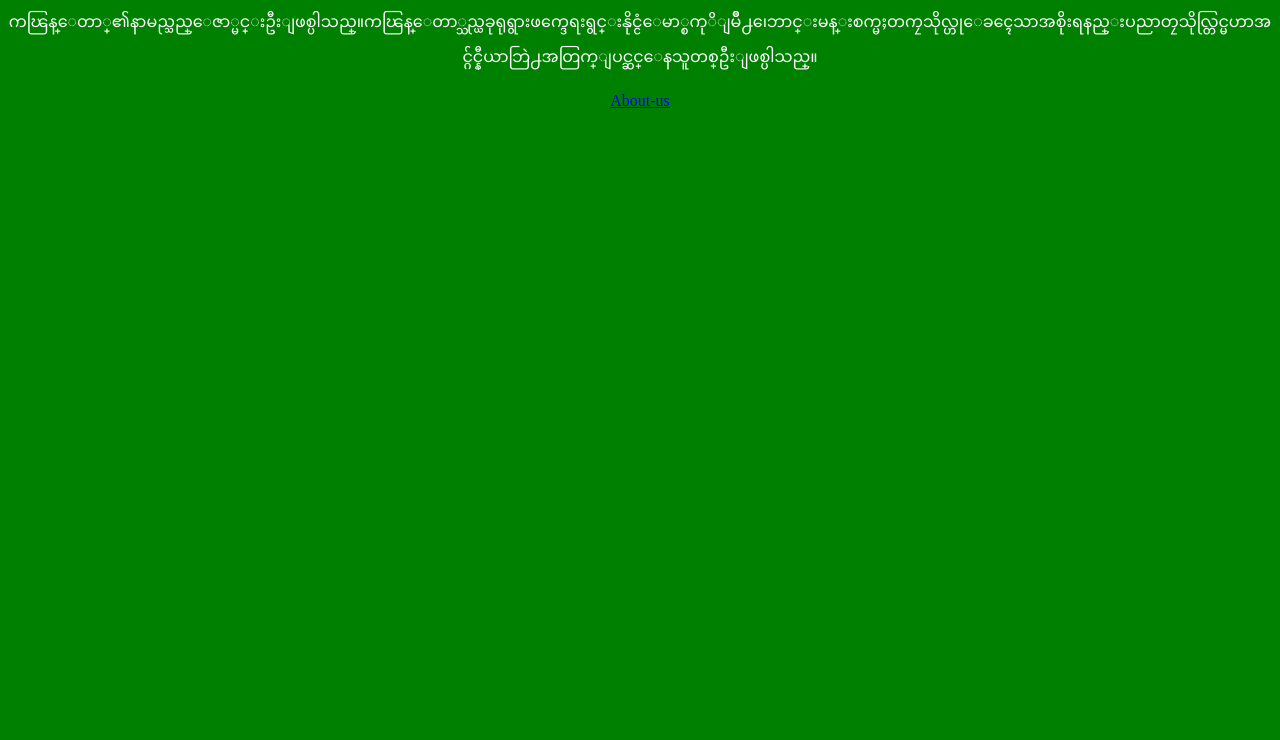
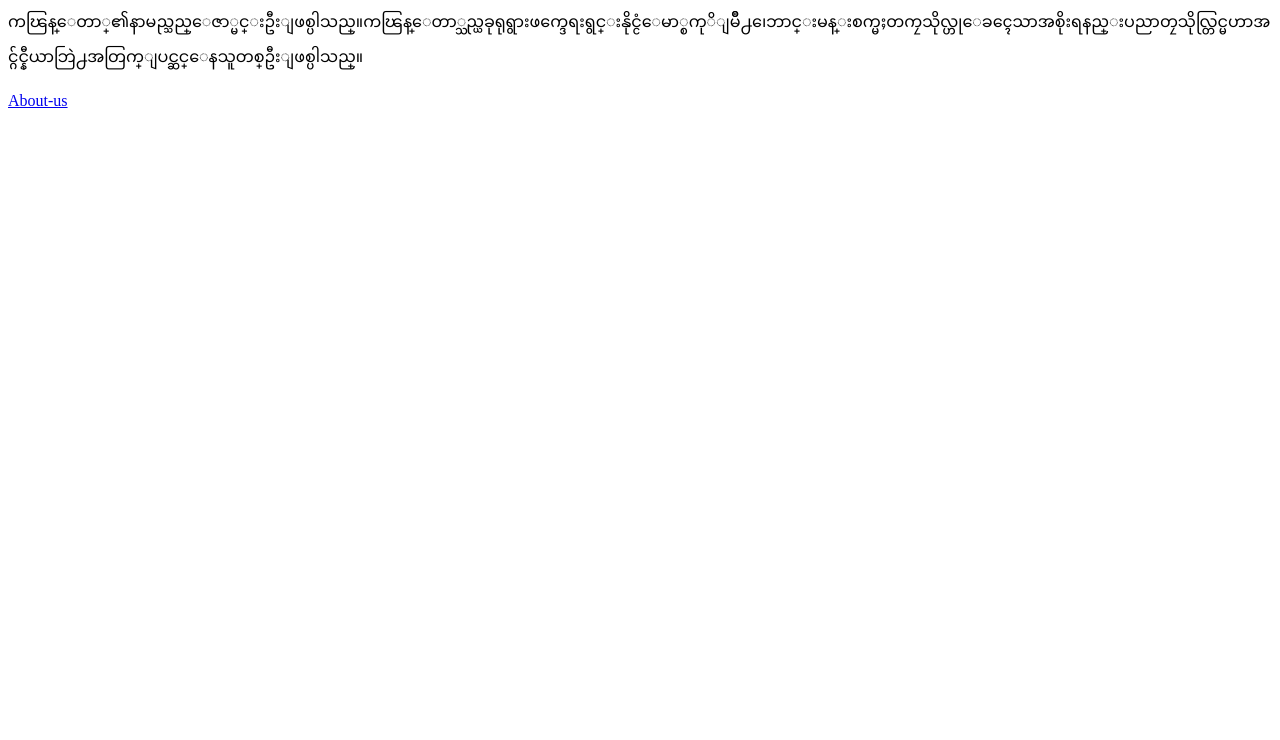
Before and after one commit to Zawminooo/test1, a plain HTML site: page index.html in a window 1280 px wide. Shown: the part 60-800 px from the top of the page. Drawn offline with Linux system fonts and the light colour scheme.

Commit message:
Update index.html

```diff
--- a/index.html
+++ b/index.html
@@ -8,10 +8,5 @@
     <p>ကၽြန္ေတာ္၏နာမည္သည္ေဇာ္မင္းဦးျဖစ္ပါသည္။ကၽြန္ေတာ္သည္ယခုရုရွားဖက္ဒေရးရွင္းနိုင္ငံေမာ္စကုိျမိဳ႕၊ေဘာင္းမန္းစက္မႈတကၠသိုလ္ဟုေခၚေသာအစိုးရနည္းပညာတၠသိုလ္တြင္မဟာအင္ဂ်င္နီယာဘြဲ႕အတြက္ျပင္ဆင္ေနသူတစ္ဦးျဖစ္ပါသည္။</p>
     <a href="Aboutus.html" >About-us</a>
       </body>
-  <style>
-    body {  background  : green;
-                color : #fff;
-                text-align  : center;
-    }
-  </style>
+
 </html>
```
